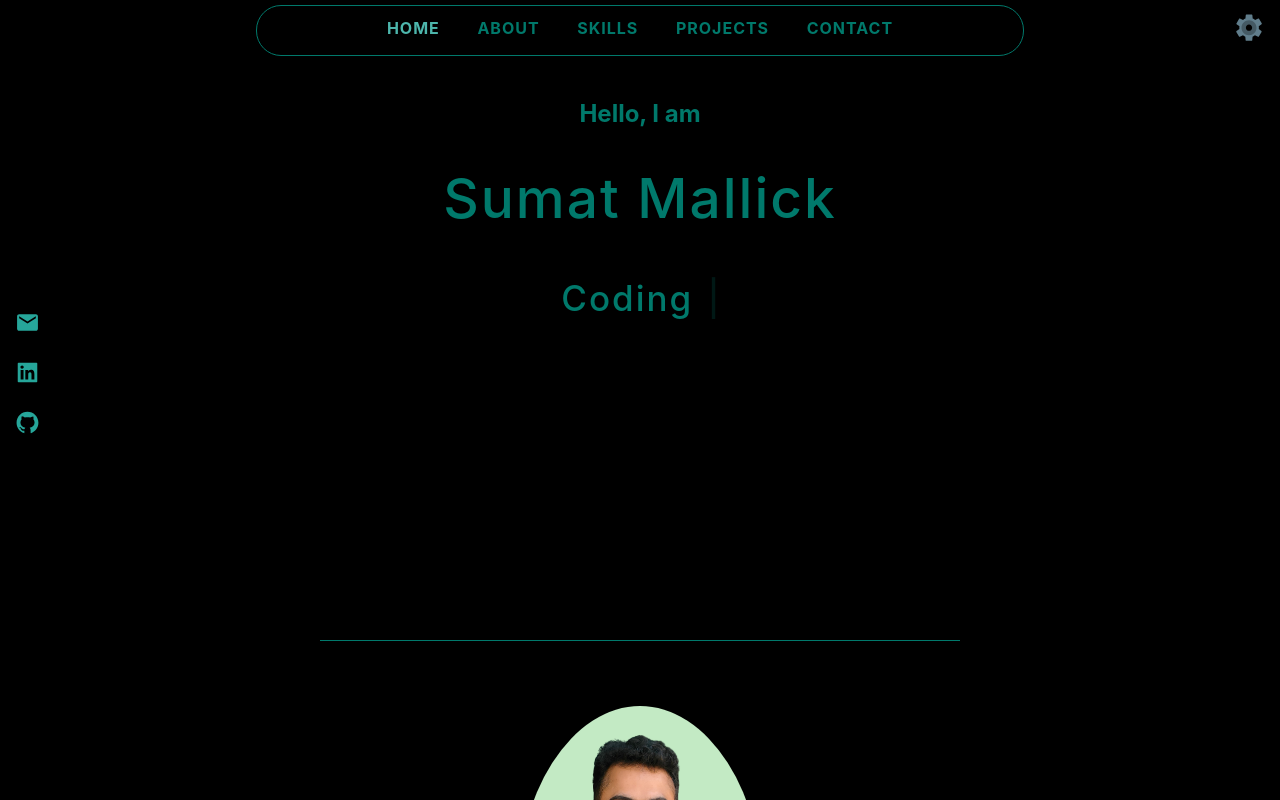
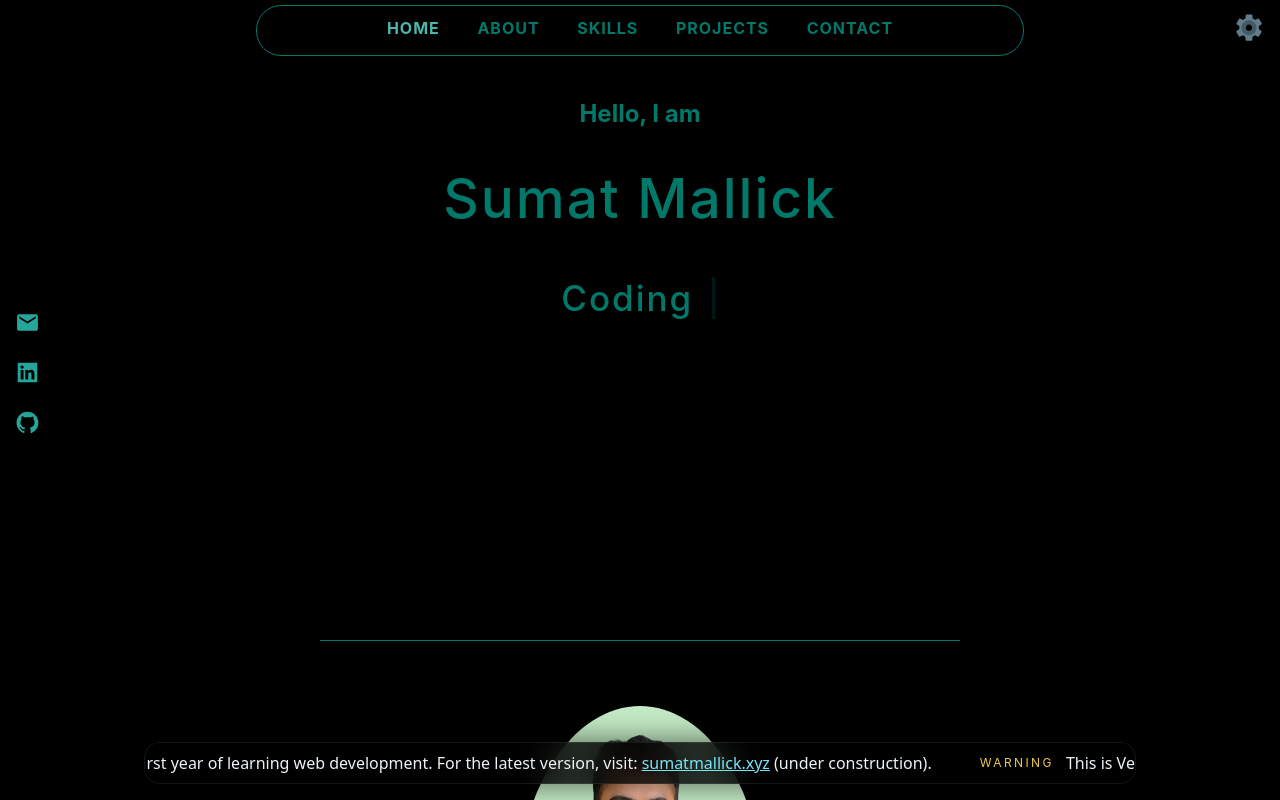
Before and after one commit to SumatM/SumatM.github.io, a React (Create React App) app: page / in a window 1280 px wide. Shown: the top 800 px of the page. Built offline with nearby package versions, Linux system fonts and the light colour scheme.

Commit message:
message for user to move to new site

```diff
--- a/package.json
+++ b/package.json
@@ -1,7 +1,7 @@
 {
   "homepage": "https://sumatm.github.io",
   "name": "sumatm.github.io",
-  "version": "0.1.0",
+  "version": "0.3.1.12",
   "private": true,
   "dependencies": {
     "@chakra-ui/icons": "^2.1.0",
@@ -52,5 +52,8 @@
       "last 1 firefox version",
       "last 1 safari version"
     ]
+  },
+  "devDependencies": {
+    "gh-pages": "^6.3.0"
   }
 }
--- a/public/index.html
+++ b/public/index.html
@@ -23,7 +23,7 @@
       work correctly both with client-side routing and a non-root public URL.
       Learn how to configure a non-root public URL by running `npm run build`.
     -->
-    <title>Sumat Mallick | Full Stack Web Developer</title>
+    <title>Sumat Mallick | Full Stack Web Developer | V1 Portfolio</title>
   </head>
   <body>
     <noscript>You need to enable JavaScript to run this app.</noscript>
--- a/src/App.js
+++ b/src/App.js
@@ -1,13 +1,15 @@
 import {Box} from '@chakra-ui/react'
 import Home from './Component/Home';
 import { Loader } from '@react-three/drei';
+import ConstructionTicker from './Component/ConstructionTicker';
 
 
 
 
 function App() {
   return (<Box>
-    <Home/>
+    <Home />
+    <ConstructionTicker />
   </Box>)
 }
 
--- /dev/null
+++ b/src/Component/ConstructionTicker.jsx
@@ -0,0 +1,101 @@
+import React from "react";
+import { Box, Flex, Text, Link } from "@chakra-ui/react";
+import { keyframes } from "@chakra-ui/react";
+
+const marquee = keyframes`
+  0% { transform: translateX(0); }
+  100% { transform: translateX(-50%); }
+`;
+
+const ConstructionTicker = () => {
+  return (
+    <Box
+      position="fixed"
+      bottom="0"
+      left="0"
+      w="100%"
+      zIndex={50}
+      pointerEvents="none"
+    >
+      <Box maxW="5xl" mx="auto" px={4} pb={4} position="relative">
+        <Box
+          pointerEvents="auto"
+          overflow="hidden"
+          borderRadius="2xl"
+          borderWidth="1px"
+          borderColor="whiteAlpha.200"
+          bg="blackAlpha.800"
+          backdropFilter="blur(18px)"
+          boxShadow="0 0 30px rgba(0,0,0,0.6)"
+          position="relative"
+        >
+          {/* Edge fades */}
+          <Box
+            pointerEvents="none"
+            position="absolute"
+            top={0}
+            bottom={0}
+            left={0}
+            w="16"
+            bgGradient="linear(to-r, blackAlpha.800, transparent)"
+          />
+          <Box
+            pointerEvents="none"
+            position="absolute"
+            top={0}
+            bottom={0}
+            right={0}
+            w="16"
+            bgGradient="linear(to-l, blackAlpha.800, transparent)"
+          />
+
+          {/* Marquee */}
+          <Flex
+            role="group"
+            position="relative"
+            whiteSpace="nowrap"
+            fontSize={{ base: "sm", sm: "md" }}
+            color="gray.100"
+          >
+            <Flex
+              py={2}
+              animation={`${marquee} 25s linear infinite`}
+              _groupHover={{ animationPlayState: "paused" }}
+            >
+              {Array.from({ length: 3 }).map((_, i) => (
+                <Flex key={i} align="center" gap={3} pr={12}>
+                  <Text
+                    fontSize="xs"
+                    letterSpacing="0.2em"
+                    textTransform="uppercase"
+                    color="yellow.400"
+                  >
+                    Warning
+                  </Text>
+
+                  <Text fontFamily="'Space Grotesk', system-ui">
+                    This is Version 1.0 of my portfolio website. I built this during my
+                    first year of learning web development. For the latest version,
+                    visit:{" "}
+                    <Link
+                      href="https://sumatmallick.xyz"
+                      isExternal
+                      color="cyan.300"
+                      textDecoration="underline"
+                      fontWeight="medium"
+                    >
+                      sumatmallick.xyz
+                    </Link>{" "}
+                    (under construction).
+                  </Text>
+                </Flex>
+              ))}
+            </Flex>
+          </Flex>
+        </Box>
+      </Box>
+    </Box>
+  );
+};
+
+export default ConstructionTicker;
```
Also changed, not shown: 2 other files (tests, documents, lock files or other folders).
